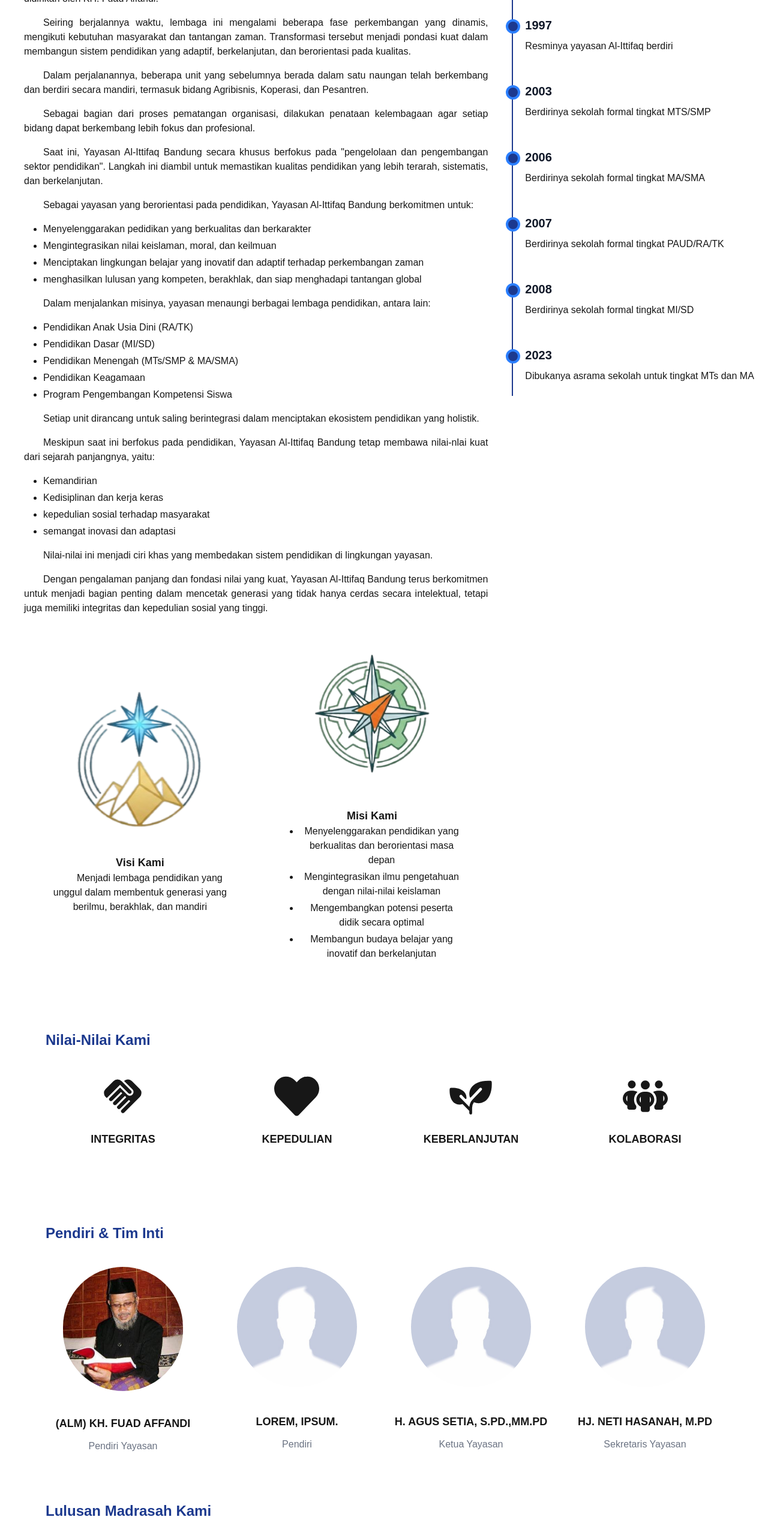
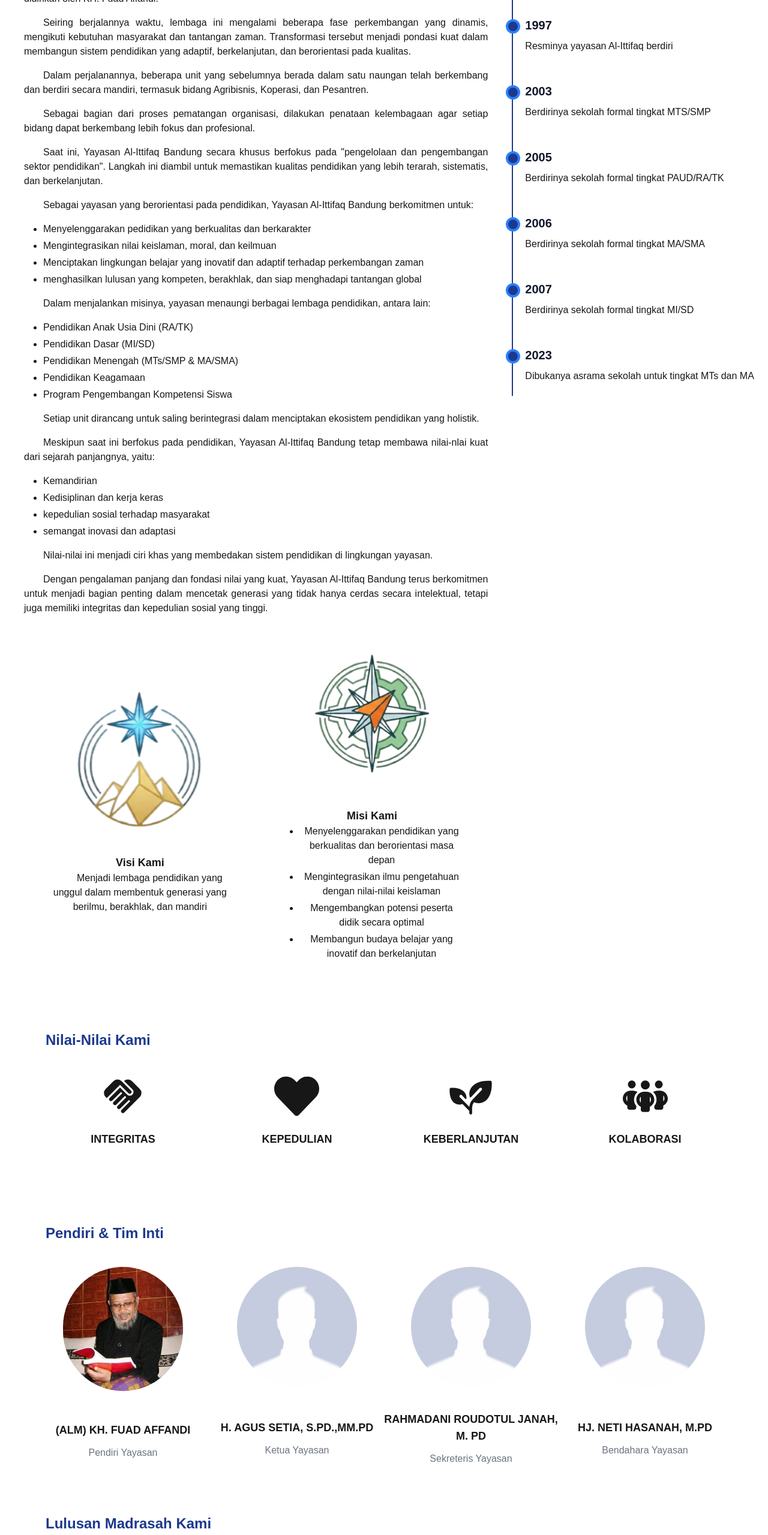
Before and after one commit to kangmiru/web-yayasan, a Next.js app: page /about-us in a window 1280 px wide. Shown: the part 234-2793 px from the top of the page at 60% size. Built offline with nearby package versions, Linux system fonts and the light colour scheme.

Commit message:
memperbaiki dan merubah beberapa teks

```diff
--- a/app/layout.tsx
+++ b/app/layout.tsx
@@ -15,8 +15,8 @@
 });
 
 export const metadata: Metadata = {
-  title: "Create Next App",
-  description: "Generated by create next app",
+  title: "Yayasan Al-Ittifaq Bandung",
+  description: "Web yang mendeskripsikan yayasan",
 };
 
 export default function RootLayout({
--- a/app/ui/aboutus/cards.tsx
+++ b/app/ui/aboutus/cards.tsx
@@ -32,18 +32,18 @@
     },
     {
         foto:'/img/profile.jpg',
-        name: 'Lorem, ipsum.',
-        position: 'pendiri'
-    },
-    {
-        foto:'/img/profile.jpg',
         name: 'H. Agus Setia, S.Pd.,Mm.Pd',
         position: 'Ketua Yayasan'
     },
     {
         foto:'/img/profile.jpg',
+        name: 'Rahmadani Roudotul Janah, M. Pd',
+        position: 'Sekreteris Yayasan'
+    },
+    {
+        foto:'/img/profile.jpg',
         name: 'Hj. Neti Hasanah, M.Pd',
-        position: 'Sekretaris Yayasan'
+        position: 'Bendahara Yayasan'
     },
 ]
 
--- a/app/ui/aboutus/parts.tsx
+++ b/app/ui/aboutus/parts.tsx
@@ -28,6 +28,13 @@
         color:'',
     },
     {
+        year:'2005',
+        title:'Berdirinya sekolah formal',
+        description:'Berdirinya sekolah formal tingkat PAUD/RA/TK',
+        icon:'',
+        color:'',
+    },
+    {
         year:'2006',
         title:'berdirinya sekolah formal',
         description:'Berdirinya sekolah formal tingkat MA/SMA',
@@ -36,13 +43,6 @@
     },
     {
         year:'2007',
-        title:'Berdirinya sekolah formal',
-        description:'Berdirinya sekolah formal tingkat PAUD/RA/TK',
-        icon:'',
-        color:'',
-    },
-    {
-        year:'2008',
         title:'Berdirinya sekolah formal',
         description:'Berdirinya sekolah formal tingkat MI/SD',
         icon:'',
--- a/app/ui/organitation/cards.tsx
+++ b/app/ui/organitation/cards.tsx
@@ -152,7 +152,7 @@
     },
     {
         icon: MdAppRegistration,
-        caption: 'isi formulir pendaftaran',
+        caption: 'registrasi ulang',
     },
 ]
 
--- a/app/ui/organitation/parts.tsx
+++ b/app/ui/organitation/parts.tsx
@@ -25,7 +25,7 @@
 const textRA = `
 RA Alif Al-Ittifaq adalah lembaga pendidikan anak usia dini yang berkomitmen dalam menciptakan lingkungan belajar yang aman, menyenangkan, dan penuh kasih sayang. Kami membantu anak-anak tumbuh dan berkembang secara optimal melalui pendekatan belajar sambil bermain.
 
-Didirikan pada tahun 2007, RA Alif Al-Ittifaq hadir sebagai bentuk kepedulian terhadap pentingnya pendidikan usia dini yang berkualitas. Sejak awal, kami berfokus pada pembentukan karakter, kemandirian, serta nilai-nilai moral dan spiritual anak.
+Didirikan pada tahun 2005, RA Alif Al-Ittifaq hadir sebagai bentuk kepedulian terhadap pentingnya pendidikan usia dini yang berkualitas. Sejak awal, kami berfokus pada pembentukan karakter, kemandirian, serta nilai-nilai moral dan spiritual anak.
 
 Kami menghadirkan berbagai program unggulan seperti pembelajaran berbasis bermain, pengembangan motorik halus dan kasar, pengenalan nilai-nilai keagamaan, serta kegiatan kreatif yang dirancang untuk merangsang imajinasi dan kepercayaan diri anak.
 
@@ -41,7 +41,7 @@
 const textMI = `
 MI Alif Al-Ittifaq adalah lembaga pendidikan tingkat dasar yang berkomitmen dalam membentuk generasi yang cerdas, berakhlak mulia, dan berlandaskan nilai-nilai Islam. Dengan pendekatan pembelajaran yang aktif dan islami, kami menghadirkan lingkungan belajar yang nyaman, aman, dan penuh keberkahan bagi setiap peserta didik.
 
-Didirikan pada tahun 2008, MI Alif Al-Ittifaq hadir sebagai upaya untuk memberikan pendidikan dasar yang mengintegrasikan ilmu pengetahuan umum dengan pendidikan agama Islam. Sejak awal berdirinya, madrasah ini berkomitmen untuk mencetak generasi yang tidak hanya unggul dalam akademik, tetapi juga memiliki keimanan dan akhlak yang baik.
+Didirikan pada tahun 2007, MI Alif Al-Ittifaq hadir sebagai upaya untuk memberikan pendidikan dasar yang mengintegrasikan ilmu pengetahuan umum dengan pendidikan agama Islam. Sejak awal berdirinya, madrasah ini berkomitmen untuk mencetak generasi yang tidak hanya unggul dalam akademik, tetapi juga memiliki keimanan dan akhlak yang baik.
 
 Dalam rangka mengembangkan potensi siswa secara menyeluruh, MI Alif Al-Ittifaq menghadirkan berbagai program unggulan, di antaranya:
 - Pembiasaan ibadah harian (shalat dhuha, shalat berjamaah, ziarah)
```
